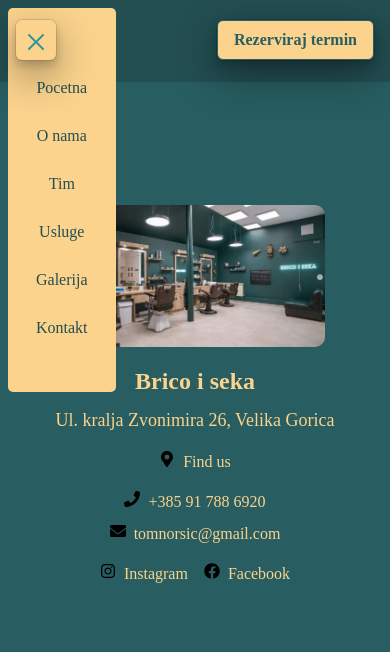
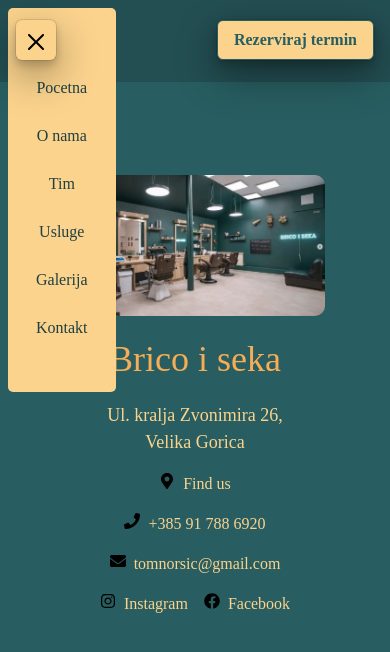
Before and after one commit to herothezero90/brico-i-seka-router, a React (Create React App) app: page /contact in a window 390 px wide. Both pictures are taken after a click on the button "Open Menu". Shown: the top 652 px of the page. Built offline with nearby package versions, Linux system fonts and the light colour scheme.

Commit message:
fixed mobile site

```diff
--- a/src/App.css
+++ b/src/App.css
@@ -1,3 +1,4 @@
 body {
   background-color: #00796B;
+  scroll-behavior: smooth;
 }
--- a/src/App.js
+++ b/src/App.js
@@ -10,7 +10,8 @@ import Team from './pages/Team';
 import Services from './pages/Services';
 import Gallery from './pages/Gallery';
 import Footer from './components/Footer';
-import Contact from './components/Contact'; // Import Contact component
+import Contact from './pages/Contact';
+import ScrollToTop from './components/ScrollToTop';
 import './App.css';
 
 const App = () => {
@@ -19,6 +20,7 @@ const App = () => {
   return (
     <ChakraProvider theme={theme}>
       <Router>
+        <ScrollToTop />
         <Box mx="auto">
           <Navbar />
           <CenteredContainer>
@@ -29,7 +31,7 @@ const App = () => {
               <Route path="/team" element={<Team />} />
               <Route path="/services" element={<Services />} />
               <Route path="/gallery" element={<Gallery />} />
-              <Route path="/contact" element={<Contact />} /> {/* New route for Contact */}
+              <Route path="/contact" element={<Contact />} />
             </Routes>
           </CenteredContainer>
           {showFooter && <Footer />}
--- a/src/components/Contact.jsx
+++ /dev/null
@@ -1,90 +0,0 @@
-import React from 'react';
-import { Flex, Link, Icon, Text, Image } from '@chakra-ui/react';
-import { FaMapMarkerAlt, FaPhone, FaEnvelope, FaInstagram, FaFacebook } from 'react-icons/fa';
-
-const Contact = () => {
-  return (
-    <Flex
-      justifyContent="center"
-      alignItems="center"
-      height="80vh"
-      flexDirection="column"
-      textAlign="center"
-      px={4}
-      overflow="hidden"
-    >
-      <Image
-        src="Images/salon2.jpeg"
-        alt="Brico i Seka Logo"
-        mb={4}
-        borderRadius={10}
-        maxW={{ base: '80%', md: '50%', lg: '40%' }} // Responsive max-width
-        height="auto" // Ensures the image scales proportionally
-      />
-      <Text fontSize="2xl" fontFamily="Roper" fontWeight="bold" mb={2} color="orange.200">
-        Brico i seka
-      </Text>
-      <Text fontSize="lg" fontFamily="Roper" mb={4} color="orange.200">
-        Ul. kralja Zvonimira 26, Velika Gorica
-      </Text>
-      <Link
-        href="https://maps.app.goo.gl/HqGnNuu93wkYoiTo7"
-        aria-label="Locate barbershop on google maps"
-        fontFamily="Roper"
-        display="block"
-        mb={4}
-        color="orange.200"
-      >
-        <Icon as={FaMapMarkerAlt} mr={2} color="black" />
-        Find us
-      </Link>
-      <Link
-        href="tel:+385917886920"
-        aria-label="Call barbershop"
-        fontFamily="Roper"
-        display="block"
-        mb={2}
-        color="orange.200"
-      >
-        <Icon as={FaPhone} mr={2} color="black" />
-        +385 91 788 6920
-      </Link>
-      <Link
-        href="mailto:tomnorsic@gmail.com"
-        aria-label="Email barbershop"
-        fontFamily="Roper"
-        display="block"
-        mb={4}
-        color="orange.200"
-      >
-        <Icon as={FaEnvelope} mr={2} color="black"/>
-        tomnorsic@gmail.com
-      </Link>
-      <Flex justifyContent="center" alignItems="center">
-        <Link
-          href="https://www.instagram.com/brico_i_seka/"
-          aria-label="Barbershop Instagram page"
-          mr={4}
-          fontSize="md"
-          fontFamily="Roper"
-          color="orange.200"
-        >
-          <Icon as={FaInstagram} mr={2} color="black"/>
-          Instagram
-        </Link>
-        <Link
-          href="https://www.facebook.com/BricoiSeka/"
-          aria-label="Barbershop Facebook page"
-          fontSize="md"
-          fontFamily="Roper"
-          color="orange.200"
-        >
-          <Icon as={FaFacebook} mr={2} color="black"/>
-          Facebook
-        </Link>
-      </Flex>
-    </Flex>
-  );
-};
-
-export default Contact;
--- a/src/components/Navbar.jsx
+++ b/src/components/Navbar.jsx
@@ -1,7 +1,8 @@
 import React from "react";
-import { Box, Flex, HStack, IconButton, useDisclosure, Stack, Spacer } from "@chakra-ui/react";
+import { Box, Flex, HStack, useDisclosure, Stack, Spacer, IconButton } from "@chakra-ui/react";
 import { HamburgerIcon, CloseIcon } from "@chakra-ui/icons";
 import { Link as RouterLink } from "react-router-dom";
+import { motion } from "framer-motion";
 import ReserveButton from "./ReserveButton";
 
 const Links = [
@@ -21,11 +22,16 @@ const NavLink = ({ to, children, onClick }) => (
   </RouterLink>
 );
 
+const MotionIconButton = motion(IconButton);
+
 const Navbar = () => {
   const { isOpen, onOpen, onClose } = useDisclosure();
-
-  const handleCloseMenu = () => {
-    onClose();
+  const handleMenuToggle = () => {
+    if (isOpen) {
+      onClose();
+    } else {
+      onOpen();
+    }
   };
 
   return (
@@ -42,19 +48,24 @@ const Navbar = () => {
     >
       <Flex h={16} alignItems={"center"} justifyContent={"space-between"}>
         <HStack spacing={8} alignItems={"center"}>
-          <IconButton
+          <MotionIconButton
             size={"md"}
             bgColor={"orange.200"}
             boxShadow="dark-lg"
-            icon={isOpen ? <CloseIcon color='teal.500'/> : <HamburgerIcon color='teal.500' />}
+            icon={isOpen ? <CloseIcon color='black' /> : <HamburgerIcon color='teal.500' />}
             aria-label={"Open Menu"}
             display={{ md: "none" }}
-            onClick={isOpen ? onClose : onOpen}
+            onClick={handleMenuToggle}
             zIndex={30}
+            _hover={{ bgColor: "orange.300" }}
+            _active={{ bgColor: "orange.200" }}
+            as={motion.button}
+            whileTap={{ scale: 0.8 }}
+            transition={{ type: "spring", stiffness: 400, damping: 10 }}
           />
           <HStack as={"nav"} spacing={4} display={{ base: "none", md: "flex" }}>
             {Links.map((link) => (
-              <NavLink key={link.path} to={`/${link.path}`} onClick={handleCloseMenu}>{link.name}</NavLink>
+              <NavLink key={link.path} to={`/${link.path}`} onClick={handleMenuToggle}>{link.name}</NavLink>
             ))}
           </HStack>
         </HStack>
@@ -75,7 +86,7 @@ const Navbar = () => {
           paddingEnd={5}
           margin={2}
           bgColor={"orange.200"}
-          color={"teal.800"}
+          color={"teal.900"}
           zIndex={20}
           pt={16}
           borderRadius={5}
@@ -83,7 +94,7 @@ const Navbar = () => {
           <Flex direction="column" align="center" justify="center">
             <Stack as={"nav"} spacing={4} align="center" textAlign="center">
               {Links.map((link) => (
-                <NavLink key={link.path} to={`/${link.path}`} onClick={handleCloseMenu}>{link.name}</NavLink>
+                <NavLink key={link.path} to={`/${link.path}`} onClick={handleMenuToggle}>{link.name}</NavLink>
               ))}
               <Box mt={4}>
               </Box>
--- /dev/null
+++ b/src/components/ScrollToTop.jsx
@@ -0,0 +1,14 @@
+import { useEffect } from 'react';
+import { useLocation } from 'react-router-dom';
+
+const ScrollToTop = () => {
+  const { pathname } = useLocation();
+
+  useEffect(() => {
+    window.scrollTo(0, 0);
+  }, [pathname]);
+
+  return null;
+};
+
+export default ScrollToTop;
--- /dev/null
+++ b/src/pages/Contact.jsx
@@ -0,0 +1,105 @@
+import React from 'react';
+import { Flex, Link, Icon, Text, Image } from '@chakra-ui/react';
+import { motion } from 'framer-motion';
+import { FaMapMarkerAlt, FaPhone, FaEnvelope, FaInstagram, FaFacebook } from 'react-icons/fa';
+
+const Contact = () => {
+  return (
+    <Flex
+      justifyContent="center"
+      alignItems="center"
+      height="80vh"
+      flexDirection="column"
+      textAlign="center"
+      px={4}
+      overflow="hidden"
+    >
+      <Image
+        as={motion.img}
+        src="Images/salon2.jpeg"
+        alt="Brico i Seka Logo"
+        mb={4}
+        borderRadius={10}
+        maxW={{ base: '80%', md: '50%', lg: '40%' }}
+        height="auto"
+        initial={{ y: -50, opacity: 0 }}
+        animate={{ y: 0, opacity: 1 }}
+        transition={{ duration: 1, ease: 'easeOut' }}
+      />
+      <Flex
+        as={motion.div}
+        initial={{ y: 50, opacity: 0 }}
+        animate={{ y: 0, opacity: 1 }}
+        transition={{ duration: 1, delay: 0.5, ease: 'easeOut' }}
+        flexDirection="column"
+        alignItems="center"
+      >
+        <Text fontSize="4xl" fontFamily="Roper" mb={4} color="orange.300">
+          Brico i seka
+        </Text>
+        <Text fontSize="lg" fontFamily="Roper" mb={4} color="orange.200">
+          Ul. kralja Zvonimira 26,
+          <br /> Velika Gorica
+        </Text>
+        <Link
+          href="https://maps.app.goo.gl/HqGnNuu93wkYoiTo7"
+          aria-label="Locate barbershop on google maps"
+          fontFamily="Roper"
+          display="block"
+          mb={4}
+          color="orange.200"
+        >
+          <Icon as={FaMapMarkerAlt} mr={2} color="black" />
+          Find us
+        </Link>
+        <Link
+          href="tel:+385917886920"
+          aria-label="Call barbershop"
+          fontFamily="Roper"
+          display="block"
+          mb={4}
+          color="orange.200"
+        >
+          <Icon as={FaPhone} mr={2} color="black" />
+          +385 91 788 6920
+        </Link>
+        <Link
+          href="mailto:tomnorsic@gmail.com"
+          aria-label="Email barbershop"
+          fontFamily="Roper"
+          display="block"
+          mb={4}
+          color="orange.200"
+        >
+          <Icon as={FaEnvelope} mr={2} color="black"/>
+          tomnorsic@gmail.com
+        </Link>
+        <Flex justifyContent="center" alignItems="center">
+          <Link
+            href="https://www.instagram.com/brico_i_seka/"
+            aria-label="Barbershop Instagram page"
+            mr={4}
+            fontSize="md"
+            fontFamily="Roper"
+            color="orange.200"
+          >
+            <Icon as={FaInstagram} mr={2} color="black"/>
+            Instagram
+          </Link>
+          <Link
+            href="https://www.facebook.com/BricoiSeka/"
+            aria-label="Barbershop Facebook page"
+            fontSize="md"
+            fontFamily="Roper"
+            color="orange.200"
+          >
+            <Icon as={FaFacebook} mr={2} color="black"/>
+            Facebook
+          </Link>
+        </Flex>
+      </Flex>
+    </Flex>
+  );
+};
+
+export default Contact;
--- a/src/pages/Gallery.jsx
+++ b/src/pages/Gallery.jsx
@@ -93,7 +93,7 @@ const Gallery = () => {
                   variant="solid"
                   aria-label="Previous Image"
                   mr={2}
-                  zIndex={2}
+                  zindex={2}
                   bg="teal.700"
                   _hover={{ bg: "teal.500" }}
                 />
@@ -106,7 +106,7 @@ const Gallery = () => {
                   variant="solid"
                   aria-label="Next Image"
                   ml={2}
-                  zIndex={2}
+                  zindex={2}
                   bg="teal.700"
                   _hover={{ bg: "teal.500" }}
                 />
```
Also changed, not shown: src/pages/About.jsx (+4 -5 lines), src/pages/Home.jsx (+12 -12 lines), 1 other file (tests, documents, lock files or other folders).
